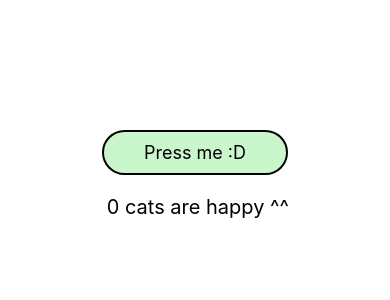
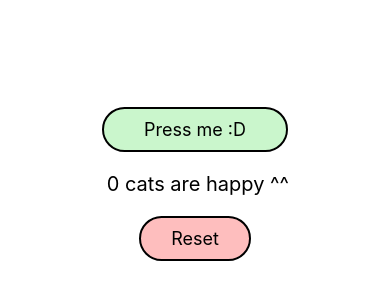
Before and after one commit to Canialon/UniMobileReactApp, a React Native app: screen / in a window 390 px wide. Shown: the part 238-538 px from the top of the page. Built offline with nearby package versions, Linux system fonts and the light colour scheme.

Commit message:
add reset button

```diff
--- a/App.js
+++ b/App.js
@@ -8,12 +8,19 @@ export default function App() {
     setCount(count + 1);
   };
 
+  const resetPress = () => {
+    setCount(0);
+  };
+
   return (
     <View style={styles.container}>
       <TouchableOpacity onPress={plusOneButton} style={styles.button}>
         <Text style={styles.buttonText}>Press me :D</Text>
       </TouchableOpacity>
       <Text style={styles.countText}> {count} cats are happy ^^</Text>
+      <TouchableOpacity onPress={resetPress} style={styles.resetButton}>
+        <Text style={styles.buttonText}>Reset</Text>
+      </TouchableOpacity>
     </View>
   );
 }
@@ -32,6 +39,14 @@ const styles = StyleSheet.create({
     borderColor: '165A19',
     borderWidth: 2,
   },
+  resetButton: {
+    backgroundColor: "#FEBEBE",
+    borderColor: 'EA7B7B',
+    borderWidth: 2,
+    paddingVertical: 10,
+    paddingHorizontal: 30,
+    borderRadius: 50,
+  },
   buttonText: {
     color: "#000",
     fontSize: 18,
```
